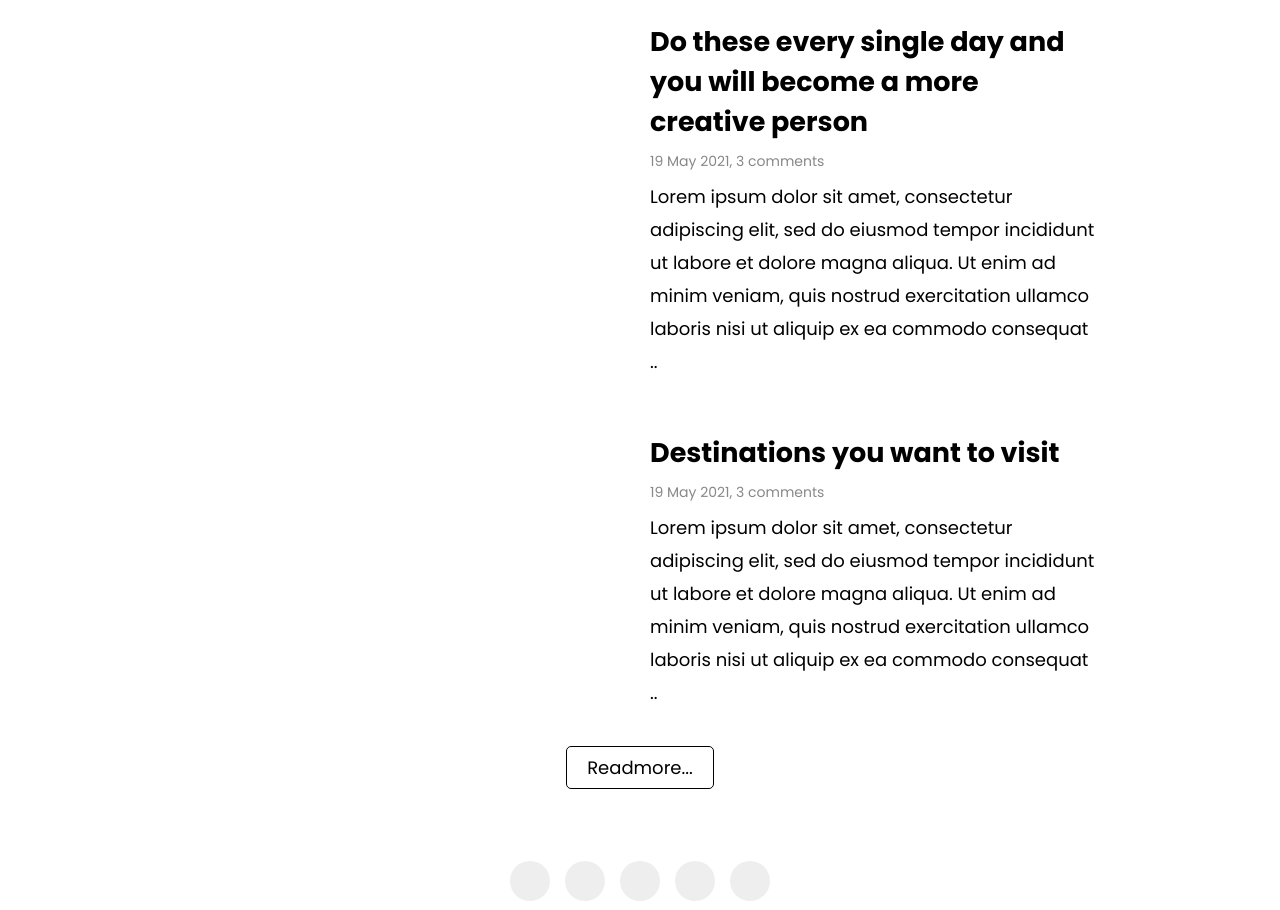
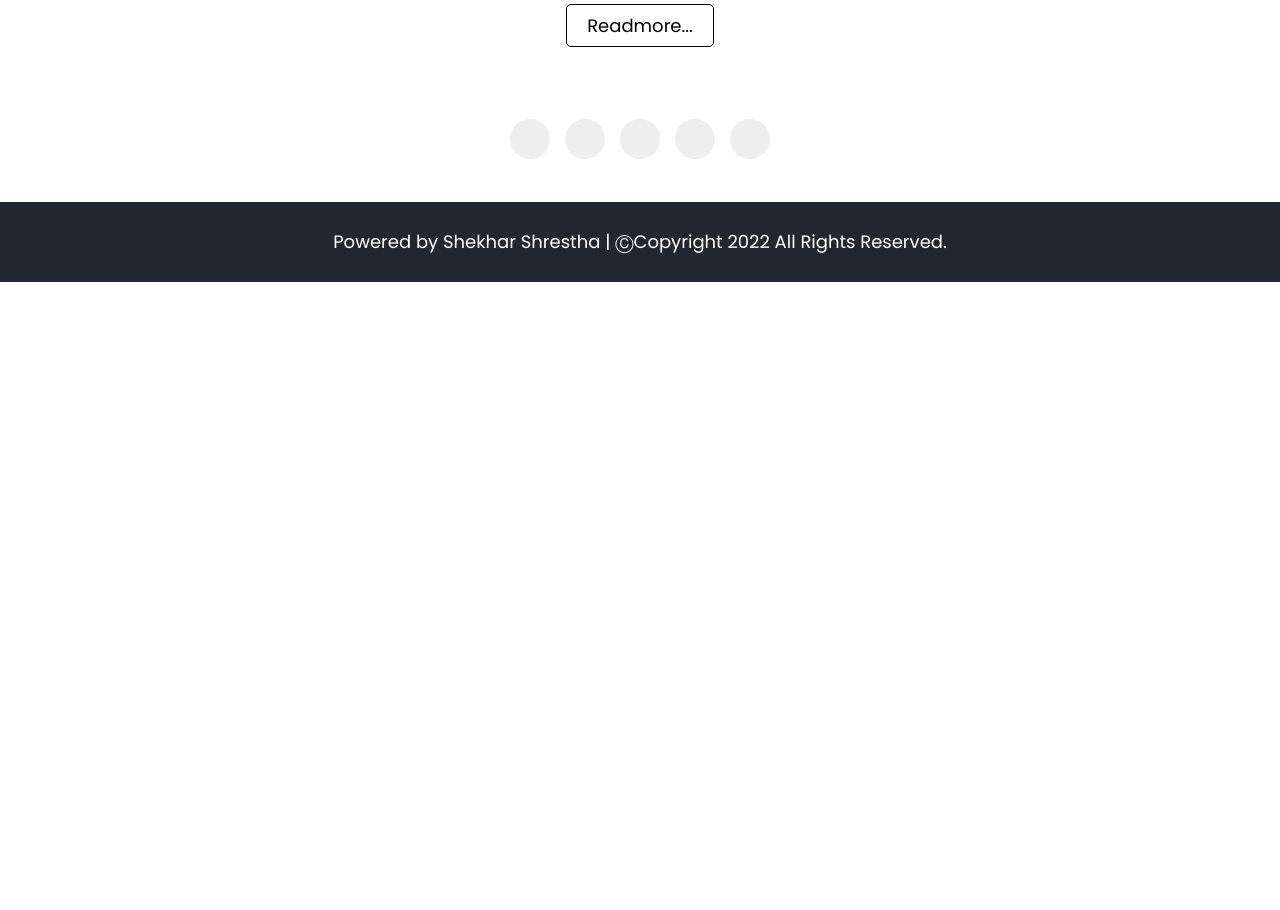
Before and after one commit to shekhar-stha/portfoliowebsite, a plain HTML site: page blog.html in a window 1280 px wide. Shown: the part 536-1446 px from the top of the page. After the commit the page ends 818 px from the top, so only its background shows below. Drawn offline with nearby package versions, Linux system fonts and the light colour scheme.

Commit message:
Update blog.html

```diff
--- a/blog.html
+++ b/blog.html
@@ -63,7 +63,7 @@
                     <img src="images/Best-mid-range-phone-2022-January.jpg" alt="">
                 </a>
                 <div class="post-info">
-                    <h2 class="post-title"><a href="detail.html"> Best phone to buy under 35000 in nepal</a></h2>
+                    <h2 class="post-title"><a href="best-smartphones-under-35000-nepal.html"> Best phone to buy under 35000 in nepal</a></h2>
                     <div class="post-date">01 June 2022, 3 comments</div>
                     <div class="post-desc">
                         We all know that mid-range phones are the most popular segment in Nepal.
@@ -73,32 +73,7 @@
                 </div>
             </div>
 
-            <div class="item">
-                <a href="detail.html" class="post-thumb">
-                    <img src="uploads/img2.png" alt="">
-                </a>
-                <div class="post-info">
-                    <h2 class="post-title"><a href="detail.html">Do these every single day and you will become a more creative person</a></h2>
-                    <div class="post-date">19 May 2021, 3 comments</div>
-                    <div class="post-desc">
-                        Lorem ipsum dolor sit amet, consectetur adipiscing elit, sed do eiusmod tempor incididunt ut labore et dolore magna
-                        aliqua. Ut enim ad minim veniam, quis nostrud exercitation ullamco laboris nisi ut aliquip ex ea commodo consequat ..
-                    </div>
-                </div>
-            </div>
-            <div class="item">
-                <a href="detail.html" class="post-thumb">
-                    <img src="uploads/img3.png" alt="">
-                </a>
-                <div class="post-info">
-                    <h2 class="post-title"><a href="#">Destinations you want to visit</a></h2>
-                    <div class="post-date">19 May 2021, 3 comments</div>
-                    <div class="post-desc">
-                        Lorem ipsum dolor sit amet, consectetur adipiscing elit, sed do eiusmod tempor incididunt ut labore et dolore magna
-                        aliqua. Ut enim ad minim veniam, quis nostrud exercitation ullamco laboris nisi ut aliquip ex ea commodo consequat ..
-                    </div>
-                </div>
-            </div>
+
             <div class="post-actions">
                 <a href="#" class="btn btn-readmore">Readmore...</a>
             </div>
```
